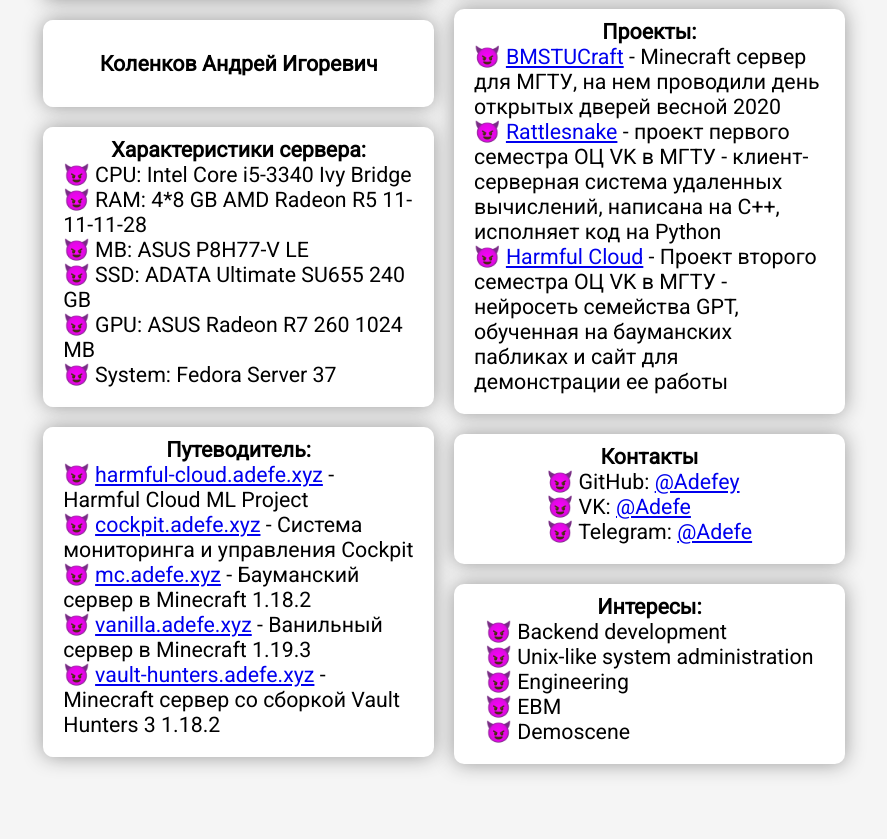
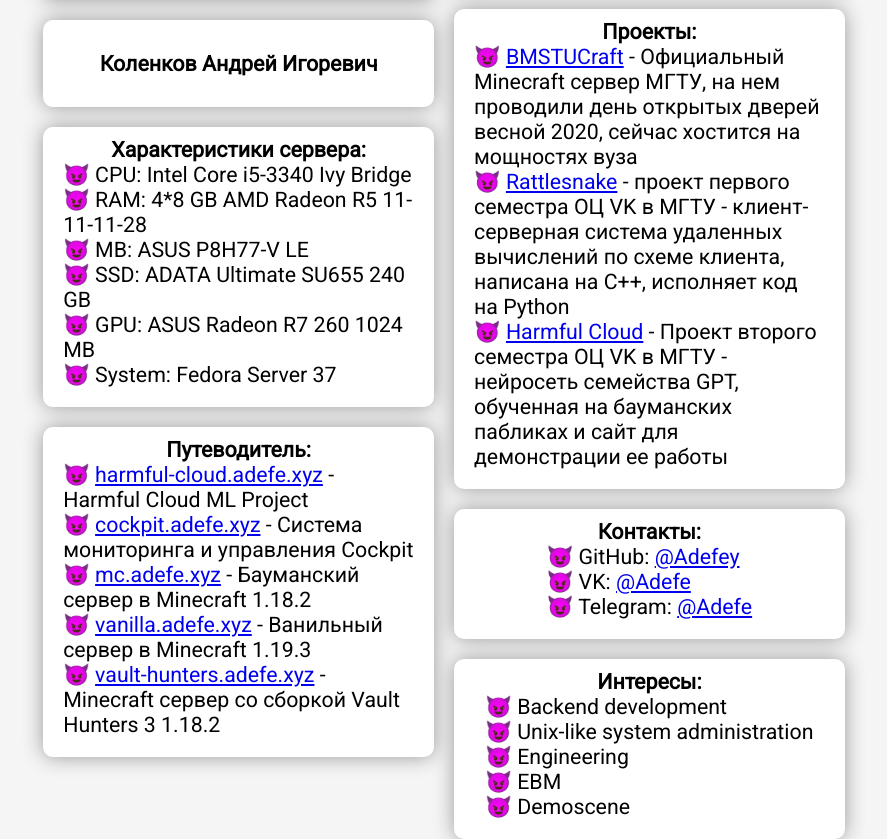
Before and after one commit to Adefey/Me, a plain HTML site: page index.html in a window 1280 px wide. Shown: the part 419-1258 px from the top of the page, without its empty margins (206-1093 px from the left). Before the commit the page ends 1211 px from the top, so only its background shows below. Drawn offline with Linux system fonts and the light colour scheme.

Commit message:
я уже забыл что я сделал если честно

```diff
--- a/index.html
+++ b/index.html
@@ -72,19 +72,19 @@
                 Проекты:
                     <div class="data_div">
                         <ul>
-                            <li><a href="https://vk.com/bmstucraft">BMSTUCraft</a> - Minecraft сервер для МГТУ, на нем проводили день открытых дверей весной 2020</li>
-                            <li><a href="https://github.com/Adefey/Rattlesnake">Rattlesnake</a> - проект первого семестра ОЦ VK в МГТУ - клиент-серверная система удаленных вычислений, написана на C++, исполняет код на Python</li>
+                            <li><a href="https://vk.com/bmstucraft">BMSTUCraft</a> - Официальный Minecraft сервер МГТУ, на нем проводили день открытых дверей весной 2020, сейчас хостится на мощностях вуза</li>
+                            <li><a href="https://github.com/Adefey/Rattlesnake">Rattlesnake</a> - проект первого семестра ОЦ VK в МГТУ - клиент-серверная система удаленных вычислений по схеме клиента, написана на C++, исполняет код на Python</li>
                             <li><a href="https://github.com/Adefey/DjangoNginxGunicornDockers">Harmful Cloud</a> - Проект второго семестра ОЦ VK в МГТУ - нейросеть семейства GPT, обученная на бауманских пабликах и сайт для демонстрации ее работы</li>
                         </ul>
                     </div>
                 </div>
                 <div class="info_div">
-                    Контакты
+                    Контакты:
                     <div class="data_div">
                         <ul>
-                        <li>GitHub: <a href="https://github.com/Adefey">@Adefey</a></li>
-                        <li>VK: <a href="https://vk.com/adefe">@Adefe</a></li>
-                        <li>Telegram: <a href="https://t.me/Adefe">@Adefe</a></li>
+                            <li>GitHub: <a href="https://github.com/Adefey">@Adefey</a></li>
+                            <li>VK: <a href="https://vk.com/adefe">@Adefe</a></li>
+                            <li>Telegram: <a href="https://t.me/Adefe">@Adefe</a></li>
                         </ul>
                     </div>
                 </div>
```
